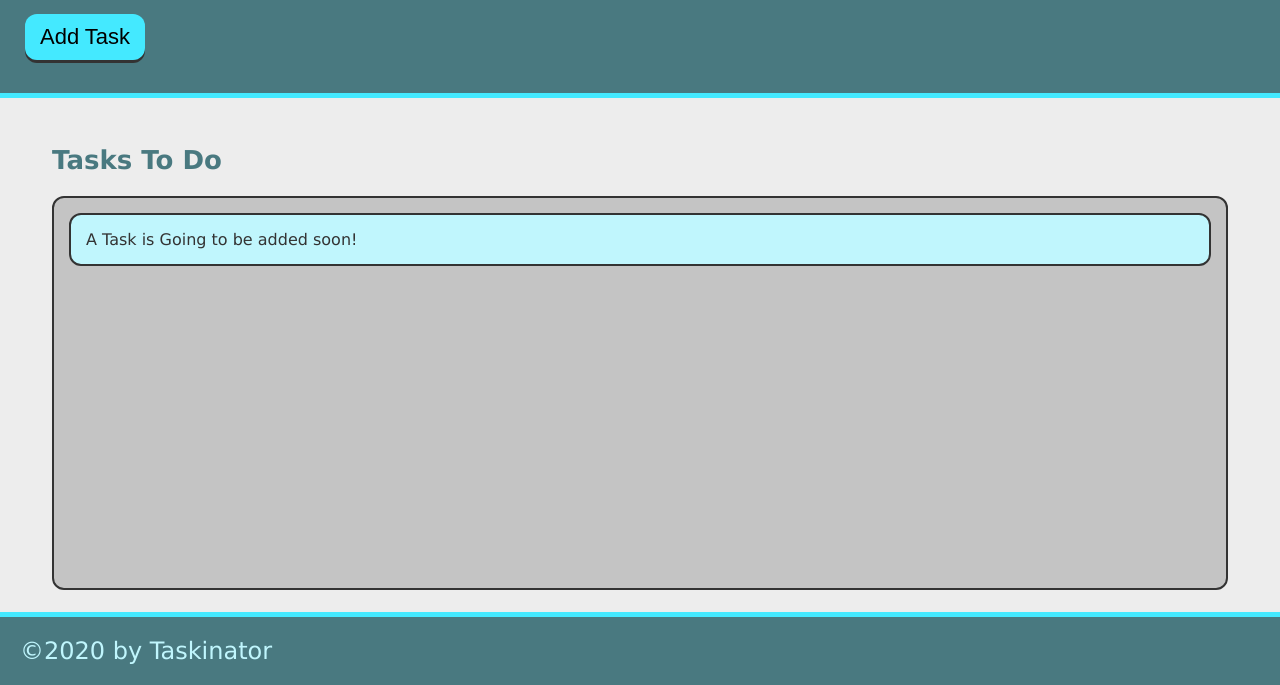
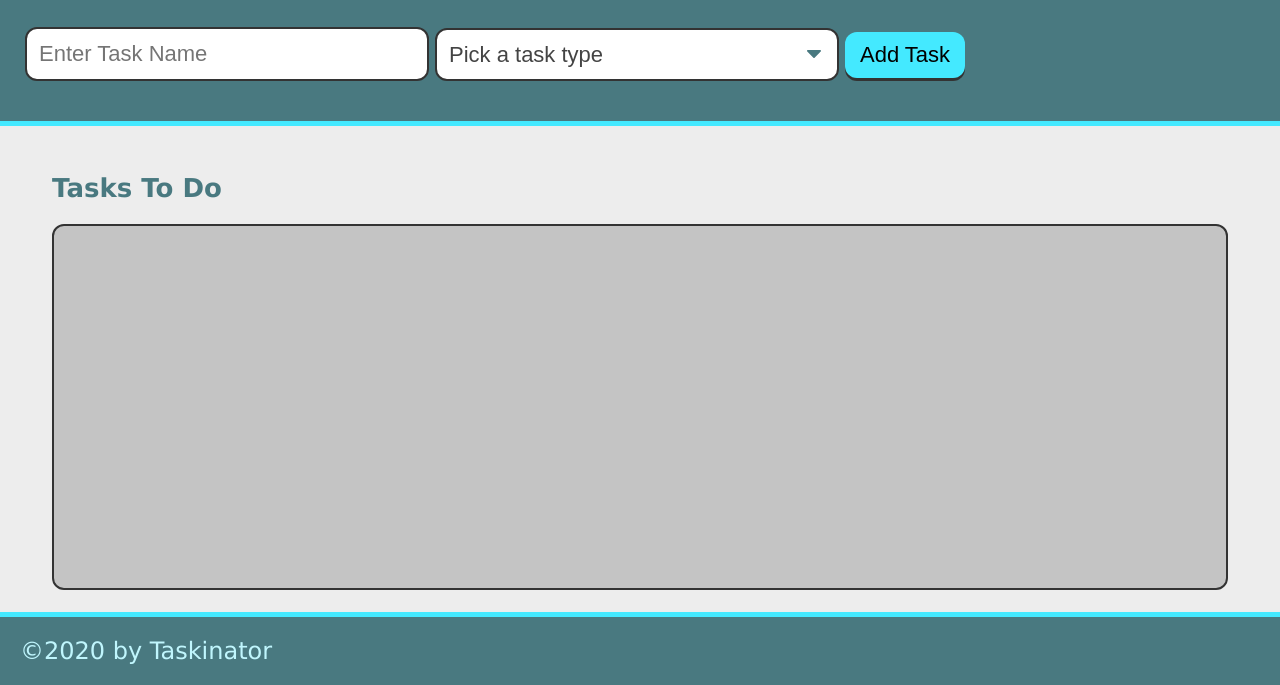
Before and after one commit to Davido1214/Taskinator, a plain HTML site: page index.html in a window 1280 px wide. Shown: the part 115-800 px from the top of the page. Drawn offline with Linux system fonts and the light colour scheme.

Commit message:
add tasks button added

```diff
--- a/assets/js/script.js
+++ b/assets/js/script.js
@@ -1,11 +1,13 @@
-var buttonEl = document.querySelector("#save-task");
+var formEl = document.querySelector("#task-form");
 var tasksToDoEl = document.querySelector("#tasks-to-do");
 
-var createTaskHandler = function() {
-  var listItemEl = document.createElement("li");
-  listItemEl.className = "task-item";
-  listItemEl.textContent = "This is a new task.";
-  tasksToDoEl.appendChild(listItemEl);
+var createTaskHandler = function(event) {
+    event.preventDefault();
+
+    var listItemEl = document.createElement("li");
+    listItemEl.className = "task-item";
+    listItemEl.textContent = "This is a new task.";
+    tasksToDoEl.appendChild(listItemEl);
   };
 
-buttonEl.addEventListener("click", createTaskHandler);
+  formEl.addEventListener("submit", createTaskHandler);
--- a/index.html
+++ b/index.html
@@ -13,16 +13,29 @@
     <header>
         <h1 class="page-title">Taskinator</h1>
         <p>Click the button below to add a new task!</p>
-        <button class="btn" id="save-task">Add Task</button>
+        <form id="task-form">
+            <div class="form-group">
+                <input type="text" name="task-name" placeholder="Enter Task Name" />
+              </div>
+              <div class="form-group">
+                  <select name="task-type" class="select-dropdown">
+                    <option value="" disabled selected>Pick a task type</option>
+                    <option value="Print">Print</option>
+                    <option value="Web">Web</option>
+                    <option value="Mobile">Mobile</option>
+                  </select>
+              </div>
+            <div class="form-group">
+              <button class="btn" id="save-task" type="submit">Add Task</button>
+            </div>
+        </form>
 
     </header>
 
     <main class="page-content">
         <section class="task-list-wrapper">
             <h2 class="list-title">Tasks To Do</h2>
-            <ul class="task-list" id="tasks-to-do">
-                <li class="task-item">A Task is Going to be added soon!</li>
-            </ul>
+            <ul class="task-list" id="tasks-to-do"></ul>
         </section>
     </main>
   <script src="./assets/js/script.js"></script>
```
